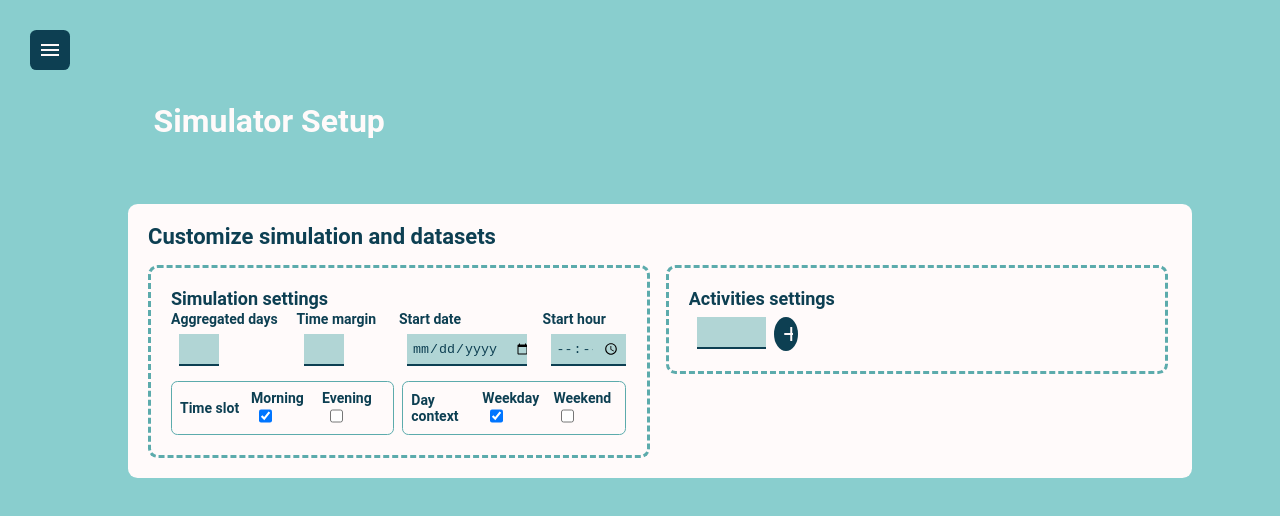
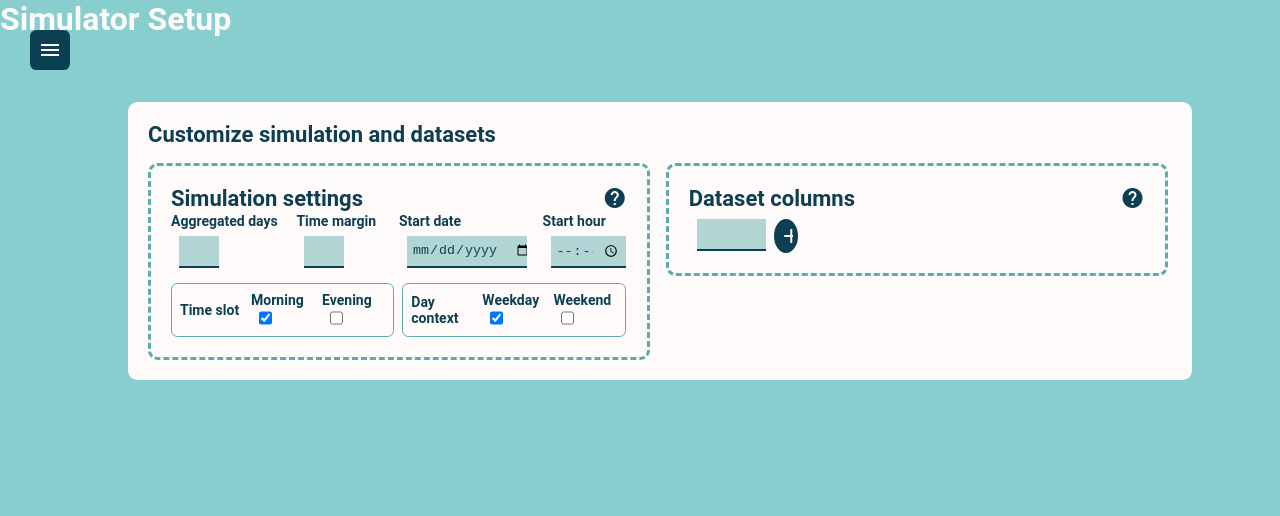
Before and after one commit to Chaalse/openshs-webapp, a React (Create React App) app: page /simulator in a window 1280 px wide. Shown: the top 516 px of the page. Built offline with nearby package versions, Linux system fonts and the light colour scheme.

Commit message:
refactorizamos CSS para usar la convención BEM, añadimos headers

```diff
--- a/public/index.html
+++ b/public/index.html
@@ -26,9 +26,10 @@
   <title>React App</title>
 </head>
 
-<body id="root">
+<body>
   <noscript>You need to enable JavaScript to run this app.</noscript>
-  <!--
+  <div id="root">
+    <!--
       This HTML file is a template.
       If you open it directly in the browser, you will see an empty page.
 
@@ -38,6 +39,7 @@
       To begin the development, run `npm start` or `yarn start`.
       To create a production bundle, use `npm run build` or `yarn build`.
     -->
+  </div>
 </body>
 
 </html>
--- a/src/home/HomeView.tsx
+++ b/src/home/HomeView.tsx
@@ -8,8 +8,7 @@ const HomeView: FC<{}> = () => {
 
 
     return (
-        <Card title={HomeTitle} className="home">
-        </Card>
+        <Card header={{title: HomeTitle}} className="home"/>
     )
 }
 
--- a/src/shared/components/Card/Card.scss
+++ b/src/shared/components/Card/Card.scss
@@ -1,22 +1,50 @@
+@import '../../../styles/colors';
+
 .card {
     height: 100%;
 
-    .title {
-        height: fit-content;
-    }
+    .card__header {
+        display: flex;
+        flex-direction: row;
 
-    &.main_screen {
-        .title {
-            margin: 8% 0 0 12%;
+        .card__header__icon {
+            color: $ocean-blue;
+            display: flex;
+            width: 100%;
+            height: fit-content;
+            justify-content: end;
+        }
+
+        .card__header__title {
+            min-width: fit-content;
+            height: fit-content;
         }
     }
 
-    &.inner {
-        border-radius: 0.6rem;
+    &--main {
+        .card__header {
 
-        .title {
-            margin: 0;
+            .card__header__title {
+                margin: 8% 0 0 12%;
+            }
         }
     }
 
+    &--inner {
+        border-radius: 0.6rem;
+
+        label,
+        .card__header__title {
+            color: $ocean-blue;
+        }
+
+        .card__header {
+            .card__header__title {
+                font-size: 22px;
+                margin: 0;
+            }
+        }
+
+    }
+
 }
--- a/src/shared/components/Card/Card.tsx
+++ b/src/shared/components/Card/Card.tsx
@@ -1,29 +1,36 @@
 import classNames from "classnames";
-import { FC } from "react";
+import { FC, ReactChild, ReactElement, ReactNode } from "react";
+import Icon from "../CustomIcon/Icon";
 import './Card.scss';
 
+type CardHeaderProps = {
+    title: string,
+    icon?: string
+}
 
 type CardProps = {
     className?: string
-    title: string,
-    type? : 'main_screen' | 'inner'
+    type?: 'main' | 'inner' | 'small'
+    header: CardHeaderProps,
+    children?: ReactNode
 }
 
 
-const Card: FC<CardProps> = ({
-    className,
-    title,
-    type = 'main_screen',
-    children,
-}) => {
+const Card: FC<CardProps> = (props: CardProps) => {
+    const { className, header, type, children } = props;
 
-    const classes = classNames('card', className, type)
+    const classes = classNames(`card card--${type}`, className)
     return (
         <div className={classes}>
-            <h1 className="title">
-                {title}
-            </h1>
-            {children}
+            <div className="card__header">
+                <h1 className="card__header__title">
+                    {header.title}
+                </h1>
+                <Icon icon={header.icon!} className={'card__header__icon'}/>
+            </div>
+            <div>
+                {children}
+            </div>
         </div>
     )
 }
--- a/src/shared/components/CustomIcon/Icon.tsx
+++ b/src/shared/components/CustomIcon/Icon.tsx
@@ -1,13 +1,20 @@
 import { FC } from "react";
 import 'material-icons/iconfont/material-icons.scss';
+import classNames from "classnames";
 
 type Props  = {
     icon: string,
+    className?: string
 }
 
-const Icon: FC<Props> = ({icon}) => {
+const Icon: FC<Props> = (props : Props) => {
+
+    const { icon, className } = props;
+
+    const classes = classNames('material-icons icon', className)
+
     return (
-        <span className={'material-icons icon'}>
+        <span className={classes}>
             {icon}
         </span>
     )
--- a/src/simulator/SimulatorView.scss
+++ b/src/simulator/SimulatorView.scss
@@ -11,15 +11,6 @@
     background-color: $ivory-white;
     padding: 20px;
 
-    .title {
-        font-size: 22px;
-    }
-
-    label,
-    .title {
-        color: $ocean-blue;
-    }
-
     .grid {
         display: grid;
         grid-template-columns: repeat(2, 49%);
@@ -32,12 +23,12 @@
     border: 3px dashed $sky-blue;
     height: fit-content;
 
-    .title {
+    .card__header__title {
         font-size: 18px;
     }
 
     label,
-    .title {
+    .card__header__title {
         color: $ocean-blue;
     }
 
--- a/src/simulator/SimulatorView.tsx
+++ b/src/simulator/SimulatorView.tsx
@@ -14,11 +14,11 @@ type SimulatorViewProps = {
 
 const SimulatorView: FC<SimulatorViewProps> = () => {
     return (
-        <Card title={SimulatorTitle}>
+        <Card header={{title: SimulatorTitle}}>
 
             <div className="simulator">
                 <Card
-                    title="Customize simulation and datasets"
+                    header={{title: "Customize simulation and datasets"}}
                     type="inner"
                     className="simulator_settings-container"
                 >
--- a/src/simulator/views/forms/DatasetColumnsForm/DatasetColumnsFormView.tsx
+++ b/src/simulator/views/forms/DatasetColumnsForm/DatasetColumnsFormView.tsx
@@ -28,8 +28,8 @@ export const DatasetColumnsFormView: FC<DatasetColumnsFormProps> = ({
     return (
         <Card
             type="inner"
-            title="Activities settings"
             className="simulator_settings"
+            header={{title: 'Dataset columns', icon:'help'}}
         >
             <div className="dataset_settings">
                 {columns.map((column, i) => {
--- a/src/simulator/views/forms/DatasetSettingsForm/DatasetSettingsView.tsx
+++ b/src/simulator/views/forms/DatasetSettingsForm/DatasetSettingsView.tsx
@@ -10,7 +10,7 @@ export const DatasetSettingsView: FC<DatasetSettingsViewProps> = () => {
     return (
         <Card
             type="inner"
-            title="Dataset settings"
+            header={{title:"Dataset settings"}}
             className="simulator_settings"
         >
             <div className="dataset_settings">
--- a/src/simulator/views/forms/RunSettingsForm/RunSettingsFormView.tsx
+++ b/src/simulator/views/forms/RunSettingsForm/RunSettingsFormView.tsx
@@ -24,7 +24,7 @@ export const RunSettingsFormView: FC<RunSettingsFormViewProps> = () => {
     return (
         <Card
             type="inner"
-            title="Simulation settings"
+            header={{title:'Simulation settings', icon: 'help'}}
             className="simulator_settings"
         >
             <div className="simulator_settings-AggregateSettings">
```
